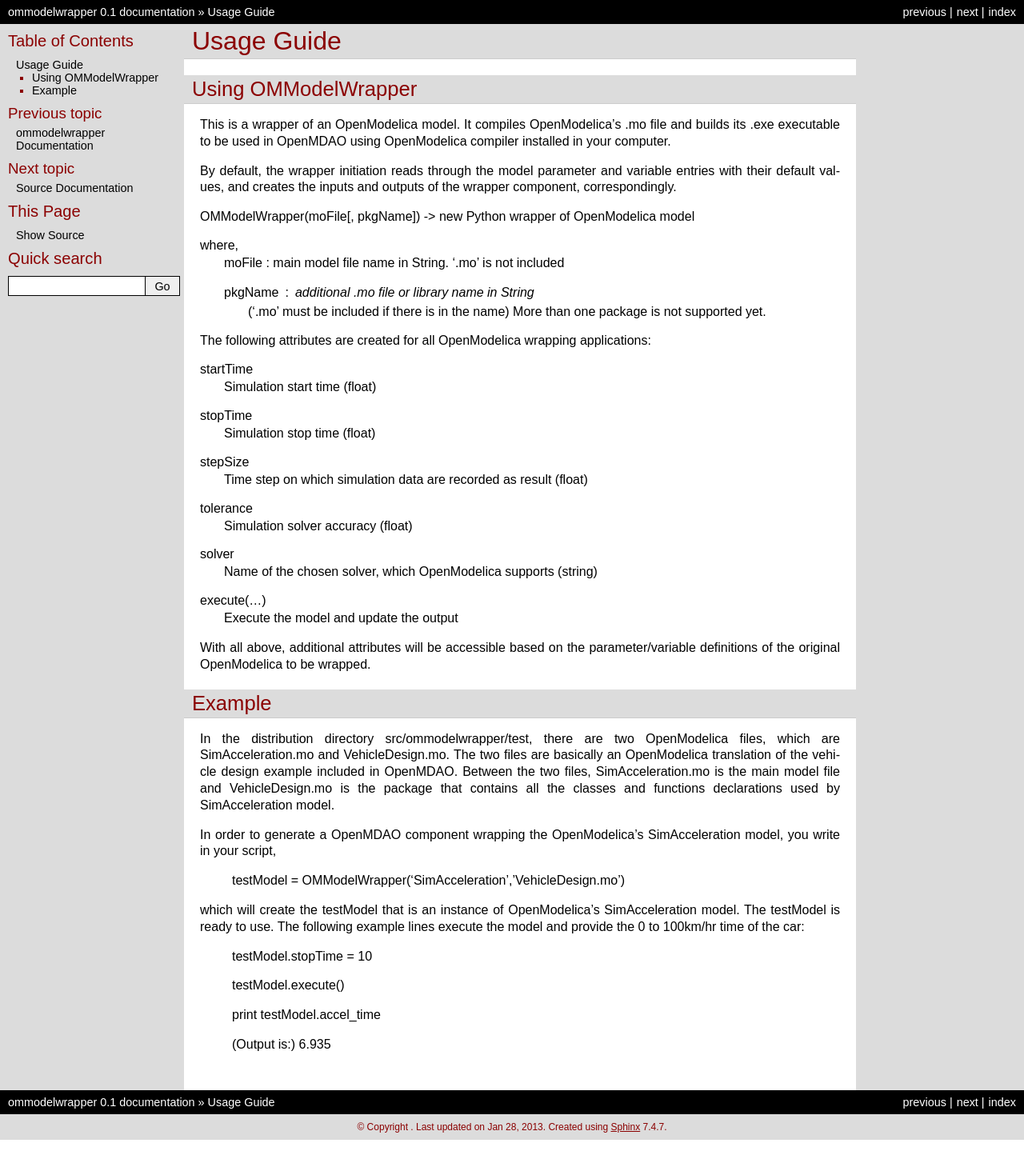
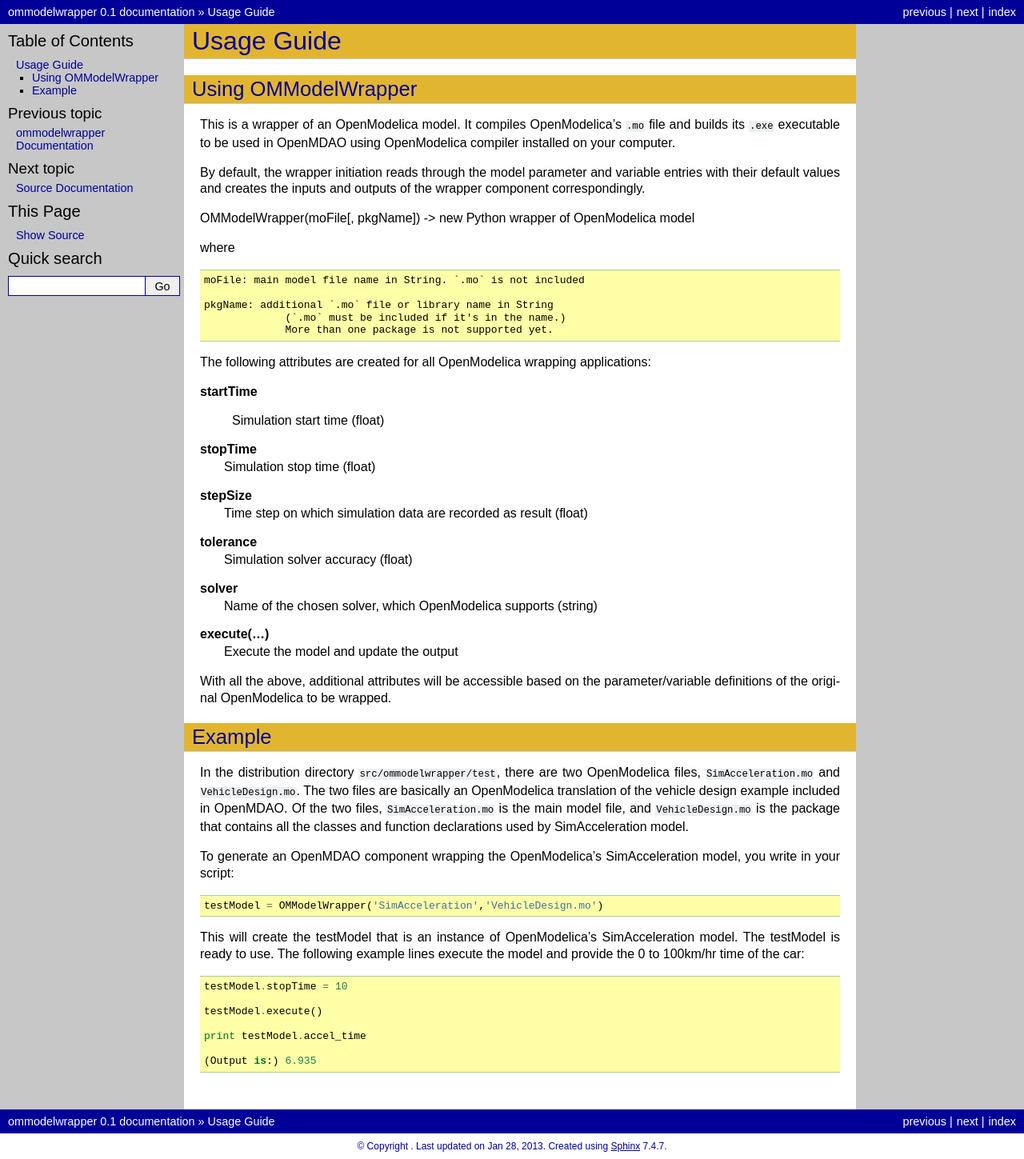
Before and after one commit to OpenMDAO-Plugins/ommodelwrapper, a Sphinx documentation site: the page built from docs/usage.rst, in a window 1280 px wide. Shown: the whole page at 80% size. Built offline with Sphinx 7.4.7, drawn with Linux system fonts in a browser that asks for light colours; before the commit the page ends 1425 px from its top, so only the background shows below that.

Commit message:
Made minor editing and formatting changes.

```diff
--- a/docs/conf.py
+++ b/docs/conf.py
@@ -118,21 +118,20 @@ html_theme = "default"
 # using these theme options will make the docs share a consistent
 # look with the OpenMDAO docs
 html_theme_options = {
-     "headtextcolor": "darkred",
-     "headbgcolor": "gainsboro",
+     "headtextcolor": "#000099",
+     "headbgcolor": "#e2b530",
      "headfont": "Arial",
-     "relbarbgcolor": "black",
+     "relbarbgcolor": "#000099",
      "relbartextcolor": "white",
      "relbarlinkcolor": "white",
-     "sidebarbgcolor": "gainsboro",
-     "sidebartextcolor": "darkred",
-     "sidebarlinkcolor": "black",
-     "footerbgcolor": "gainsboro",
-     "footertextcolor": "darkred",
+     "sidebarbgcolor": "#c7c7c7",
+     "sidebartextcolor": "black",
+     "sidebarlinkcolor": "#000099",
+     "footerbgcolor": "white",
+     "footertextcolor": "#000099",
      "textcolor": "black",
-     "codebgcolor": "#FFFFCC",
-     "linkcolor": "darkred",
-     "codebgcolor": "#ffffcc",
+     "codebgcolor": "#ffffa7",
+     "linkcolor": "#005ce6",
     }
 
 todo_include_todos = True
--- a/docs/pkgdocs.rst
+++ b/docs/pkgdocs.rst
@@ -9,8 +9,8 @@ Package Metadata
 
 - **classifier**::
 
-    Intended Audience :: Science/Research
-    Topic :: Scientific/Engineering
+    Intended Audience: Science/Research
+    Topic: Scientific/Engineering
 
 - **description-file:** README.txt
 
--- a/docs/usage.rst
+++ b/docs/usage.rst
@@ -5,69 +5,77 @@ Usage Guide
 Using OMModelWrapper
 =========================
 
-This is a wrapper of an OpenModelica model. It compiles OpenModelica's .mo
-file  and builds its .exe executable to be used in OpenMDAO using OpenModelica
-compiler installed in your computer.
+This is a wrapper of an OpenModelica model. It compiles OpenModelica's ``.mo``
+file and builds its ``.exe`` executable to be used in OpenMDAO using OpenModelica
+compiler installed on your computer.
 
 By default, the wrapper initiation reads through the model parameter and
-variable entries with their default values, and creates the inputs
-and outputs of the wrapper component, correspondingly.
+variable entries with their default values and creates the inputs
+and outputs of the wrapper component correspondingly.
 
 OMModelWrapper(moFile[, pkgName]) -> new Python wrapper of OpenModelica model
 
-where,
-    moFile   : main model file name in String. '.mo' is not included
+where
 
-    pkgName  : additional .mo file or library name in String
-               ('.mo' must be included if there is in the name)
+::
+
+  moFile: main model file name in String. `.mo` is not included
+
+  pkgName: additional `.mo` file or library name in String
+               (`.mo` must be included if it's in the name.)
                More than one package is not supported yet.
 
 The following attributes are created for all OpenModelica wrapping applications:
 
-startTime
+**startTime**
+
     Simulation start time (float)
 
-stopTime
+**stopTime**
     Simulation stop time (float)
 
-stepSize
+**stepSize**
     Time step on which simulation data are recorded as result (float)
 
-tolerance
+**tolerance**
     Simulation solver accuracy (float)
 
-solver
+**solver**
     Name of the chosen solver, which OpenModelica supports (string)
 
-execute(...)
+**execute(...)**
     Execute the model and update the output
 
-With all above, additional attributes will be accessible based on the parameter/variable
+With all the above, additional attributes will be accessible based on the parameter/variable
 definitions of the original OpenModelica to be wrapped.
 
 
 Example
 =========
-In the distribution directory src/ommodelwrapper/test, there are two OpenModelica
-files, which are SimAcceleration.mo and VehicleDesign.mo. The two files are basically
+In the distribution directory ``src/ommodelwrapper/test``, there are two OpenModelica
+files, ``SimAcceleration.mo`` and ``VehicleDesign.mo``. The two files are basically
 an OpenModelica translation of the vehicle design example included in OpenMDAO.
-Between the two files, SimAcceleration.mo is the main model file and VehicleDesign.mo
-is the package that contains all the classes and functions declarations used by
+Of the two files, ``SimAcceleration.mo`` is the main model file, and ``VehicleDesign.mo``
+is the package that contains all the classes and function declarations used by
 SimAcceleration model.
 
-In order to generate a OpenMDAO component wrapping the OpenModelica's SimAcceleration
-model, you write in your script,
+To generate an OpenMDAO component wrapping the OpenModelica's SimAcceleration
+model, you write in your script:
 
-    testModel = OMModelWrapper('SimAcceleration','VehicleDesign.mo')
+::
 
-which will create the testModel that is an instance of OpenModelica's SimAcceleration model.
+  testModel = OMModelWrapper('SimAcceleration','VehicleDesign.mo')
+
+This will create the testModel that is an instance of OpenModelica's SimAcceleration model.
 The testModel is ready to use. The following example lines execute the model and
 provide the 0 to 100km/hr time of the car:
 
-    testModel.stopTime = 10
+::
 
-    testModel.execute()
+  testModel.stopTime = 10
 
-    print testModel.accel_time
+  testModel.execute()
 
-    (Output is:) 6.935
+  print testModel.accel_time
+
+  (Output is:) 6.935
```
